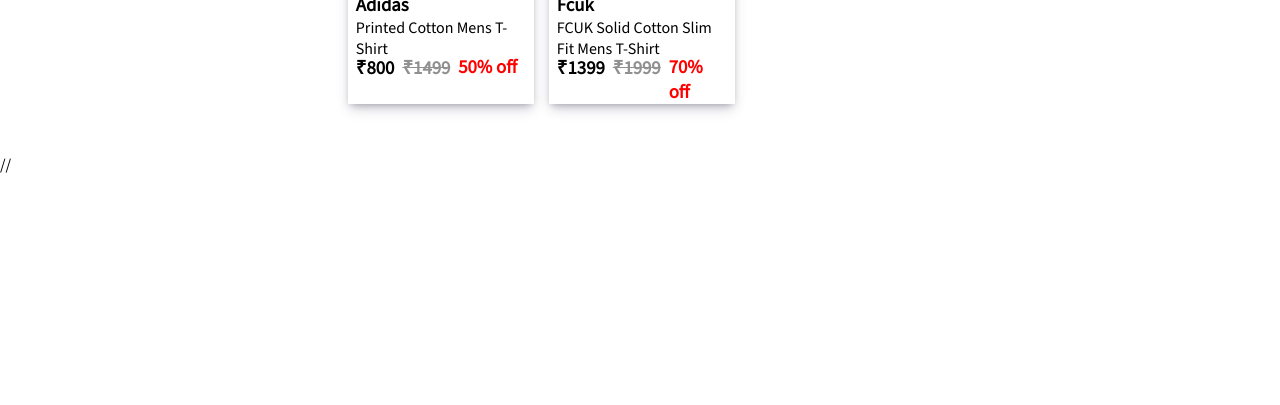
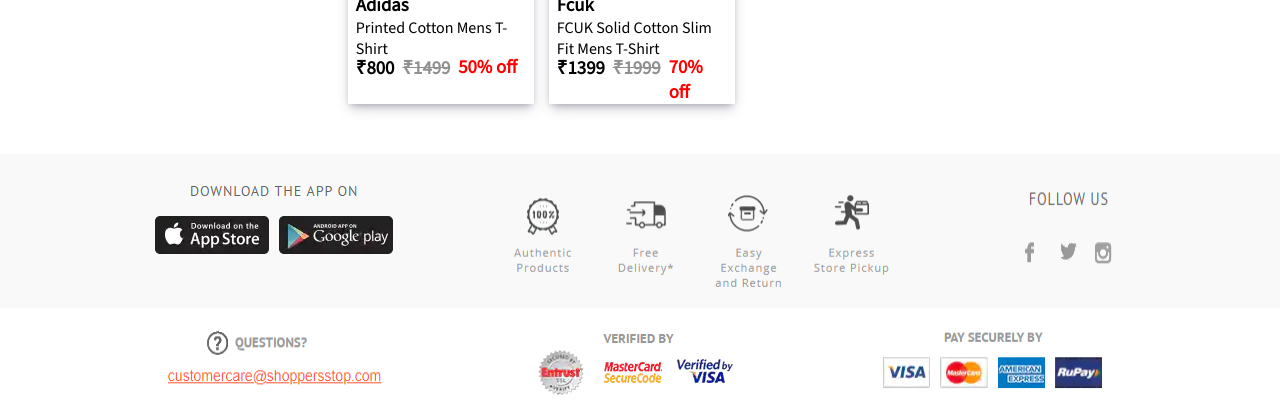
Before and after one commit to developer407/team-shoppersstop, a plain HTML site: page product page/product.html in a window 1280 px wide. Shown: the part 2395-2800 px from the top of the page. Before the commit the page ends 2570 px from the top, so only its background shows below. Drawn offline with nearby package versions, Linux system fonts and the light colour scheme.

Commit message:
added footer to product page

```diff
--- a/product page/product.html
+++ b/product page/product.html
@@ -1,5 +1,6 @@
 <!DOCTYPE html>
 <html lang="en">
+
 <head>
     <meta charset="UTF-8">
     <meta http-equiv="X-UA-Compatible" content="IE=edge">
@@ -11,12 +12,14 @@
     <link href="https://fonts.googleapis.com/css2?family=Roboto:wght@300&family=Source+Sans+3&display=swap"
         rel="stylesheet" />
         <link rel="stylesheet" href="../index.css" />
-    <link rel="stylesheet" href="../responsive sheets/mobile.css"/>
-    <link rel="stylesheet" href="../responsive sheets/tablet.css"/>
+        <link rel="stylesheet" href="../responsive sheets/mobile.css" />
+        <link rel="stylesheet" href="../responsive sheets/tablet.css" />
         <!-- // product links -->
         <link rel="stylesheet" href="./style/product.css">
         <script src="https://use.fontawesome.com/61bdc76d1c.js"></script>
     </head>
+    <link rel="stylesheet" href="../footer/index.css"></link>
+
 <body>
     <!-- navbar section -->
     <div id="navbarDivArea"></div>
@@ -29,7 +32,7 @@
         <div id="productAndFunc">
             <div id="functionality">
                 <!-- <hr> -->
-                <p id = "showBrands">BRANDS <i class="fa fa-chevron-down" id="fa1" aria-hidden="true"></i></p>
+                <p id="showBrands">BRANDS <i class="fa fa-chevron-down" id="fa1" aria-hidden="true"></i></p>
 
                 <div id="sortbrand">
                     <p id="sortByAdidass">ADIDAS</p>
@@ -39,30 +42,30 @@
                     <p id="sortByFratinis">Fratini</p>
                 </div>
                 <!-- <hr> -->
-                <p id = "showOffers">OFFER <i class="fa fa-chevron-down" id="fa2" aria-hidden="true"></i></p>
+                <p id="showOffers">OFFER <i class="fa fa-chevron-down" id="fa2" aria-hidden="true"></i></p>
 
                 <div id="sortoffer">
-                    <p id = "sortByOff30s">FLAT 30% OFF</p>
-                    <p id = "sortByOff50s">FLAT 50% OFF</p>
-                    <p id = "sortByOff70s">FLAT 70% OFF</p>
+                    <p id="sortByOff30s">FLAT 30% OFF</p>
+                    <p id="sortByOff50s">FLAT 50% OFF</p>
+                    <p id="sortByOff70s">FLAT 70% OFF</p>
                 </div>
                 <!-- <hr> -->
-                <p  id = "showPrices">PRICE <i class="fa fa-chevron-down" id="fa3" aria-hidden="true"></i></p>
+                <p id="showPrices">PRICE <i class="fa fa-chevron-down" id="fa3" aria-hidden="true"></i></p>
                 <div id="sortprice">
-                    <p id = "lowToHeighs">LOW TO HEIGH</p>
-                    <p id = "heighToLows">HEIGH TO LOW</p>
+                    <p id="lowToHeighs">LOW TO HEIGH</p>
+                    <p id="heighToLows">HEIGH TO LOW</p>
                 </div>
                 <!-- <hr> -->
-                <p  id = "showColors">COLOR <i class="fa fa-chevron-down" id="faa4" aria-hidden="true"></i></p>
+                <p id="showColors">COLOR <i class="fa fa-chevron-down" id="faa4" aria-hidden="true"></i></p>
                 <div id="sortColor">
-                    <p id = "oranges">Orange</p>
-                    <p id = "blacks">Black</p>
-                    <p id = "whites">White</p>
-                    <p id = "yellows">Yellow</p>
-                    <p id = "blues">Blue</p>
+                    <p id="oranges">Orange</p>
+                    <p id="blacks">Black</p>
+                    <p id="whites">White</p>
+                    <p id="yellows">Yellow</p>
+                    <p id="blues">Blue</p>
                 </div>
                 <!-- <hr> -->
-                <p  id = "showDeliverys">DELIVERY TYPE <i class="fa fa-chevron-down" id="fa5" aria-hidden="true"></i></p>
+                <p id="showDeliverys">DELIVERY TYPE <i class="fa fa-chevron-down" id="fa5" aria-hidden="true"></i></p>
                 <div id="sortDelivery">
                     <p>EXPRESS STORE PICK UP</p>
                 </div>
@@ -72,8 +75,27 @@
             <div id="box"></div>
         </div>
     </div>
+    <!-- footer section -->
+    <div id="footer-section-container">
+        <div class="footer-banner" id="footer-banner-1">
+            <img src="../footer/img/f1.PNG" alt="">
+            <img src="../footer/img/f2.PNG" alt="">
+            <img src="../footer/img/f3.PNG" alt="">
+        </div>
+        <div class="footer-banner" id="footer-banner-2">
+            <img src="../footer/img/f4.PNG" alt="">
+            <img src="../footer/img/f5.PNG" alt="">
+            <img src="../footer/img/f6.PNG" alt="">
+        </div>
+        <div id="footer-section"></div>
+    </div>
 </body>
+
 </html>
 <script type="module" src="./script/product.js"></script>
-// <!-- navbar section script -->
+//
+<!-- navbar section script -->
 <script type="module" src="../scripts/index.js"></script>
+
+<!-- footer section script -->
+<script src ="../footer/index.js"></script>
```
Lines whose indentation alone changed are shown as unchanged.
